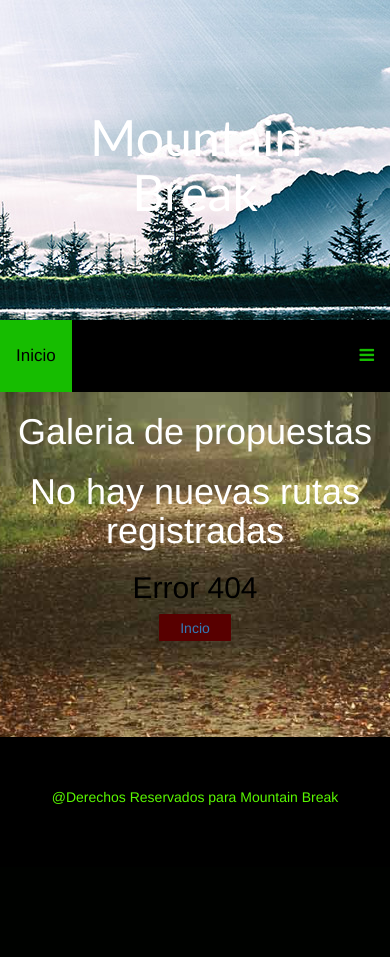
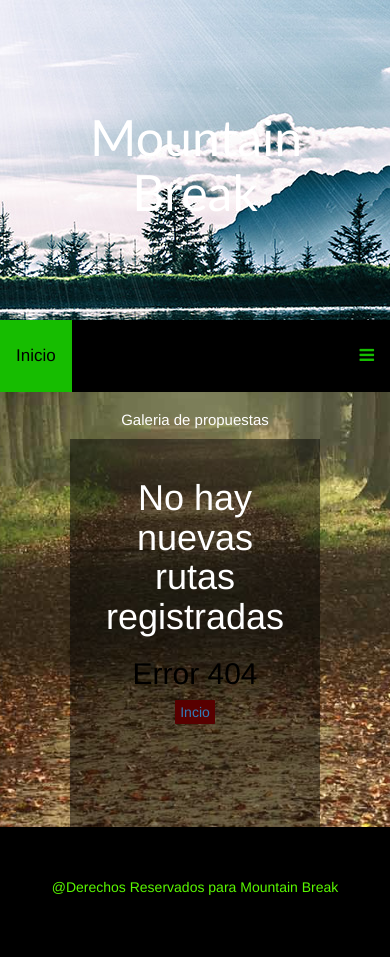
Before and after one commit to aguileralabra/mountainer, a Django app: page /imagens/ in a window 390 px wide. Before the commit the page ends 805 px from the top, so only its background shows below. Run offline with Django 3.2, Linux system fonts and the light colour scheme; data that the repository does not hold is empty; some libraries are stand-ins or nearby versions.

Commit message:
falta solo el test

```diff
--- a/mountainer/mysite/mountain/static/css/style.css
+++ b/mountainer/mysite/mountain/static/css/style.css
@@ -226,3 +226,80 @@
 	padding:40px;
 }
 }
+
+
+#listarimagenes{
+	background-color: rgba(0, 0, 0, 0.479);
+	width:1024px;
+	height:auto;
+	position:relative;
+	margin:auto;
+	padding-left: 20%;
+}
+
+#titulooooo h1{
+	color:rgb(255, 255, 255);
+	text-align: center;
+}
+
+#listarimagenes ul{
+	width:335px;
+	height:auto;
+	display:inline-block;
+	vertical-align:top;
+	position:relative;
+	overflow:hidden;
+
+}
+
+
+#listarimagenes li img{
+	width:100%;
+	height:auto;
+	position:relative;
+	display:inline;
+	}
+
+
+
+
+
+	@media screen and (max-width: 700px) {
+		#listarimagenes{
+			background-color: rgba(0, 0, 0, 0.479);
+			width:250px;
+			height:auto;
+			position:relative;
+			margin:auto;
+			padding:5%;
+
+		}
+
+
+		#titulooooo h1{
+			color:rgb(255, 255, 255);
+			text-align: center;
+			font-size: 15px;
+		}
+
+		#listarimagenes ul{
+			width:100%;
+			height:auto;
+			display:inline-block;
+			vertical-align:top;
+			position:relative;
+			overflow:hidden;
+			padding: 5%;
+			margin: 2%;
+		}
+
+
+		#listarimagenes li a{
+		width: 100%;
+		}
+
+		#listarimagenes li img{
+			position:relative;
+			display:inline;
+			}
+	  }
--- a/mountainer/mysite/mountain/templates/Propuestas.html
+++ b/mountainer/mysite/mountain/templates/Propuestas.html
@@ -7,6 +7,7 @@
         <h4>Suba la Imagen del lugar que propone como nueva ruta</h4>
         <p>(este sera visto por todos los usuarios)</p>
         {% csrf_token %}
+        <p>copie y pege la direccion de la imagen</p>
         {{ form.link}}
         {{ form.Titulos}}
         {{ form.Descripcion}}
--- a/mountainer/mysite/mountain/templates/mountain/imagen_list.html
+++ b/mountainer/mysite/mountain/templates/mountain/imagen_list.html
@@ -1,18 +1,19 @@
+
 {% extends "base_generic.html" %}
 {% load static %}
 
 {% block content %}
-
-<div id="listaturista">
+<div id="titulooooo">
 <h1>Galeria de propuestas</h1>
+</div>
+<div id="listarimagenes">
 
   {% if imagen_list %}
   <ul>
-          <h2>Rutas propuestas</h2>
       {% for imagen in imagen_list %}
 
       <li>
-            <a href="{{ imagen.get_absolute_url }}"><img src="{{ imagen.link }}" alt="imagen"></a>
+      <img src="{{ imagen.link }}" alt="imagen">
         <a href="{{ imagen.get_absolute_url }}">{{ imagen.Titulos }}</a>
         <a href="{{ imagen.get_absolute_url }}">{{ imagen.Descripcion }}</a>
         <div id="botoneslista">
@@ -22,12 +23,11 @@
         </div>
       </li>
       {% endfor %}
+  </ul>
+</div>
 
-        </ul>
 
       {% else %}
-
-
       <div id="listaturista">
         <h1>No hay nuevas rutas registradas</h1>
       </ul>
```
Lines whose indentation alone changed are shown as unchanged.
